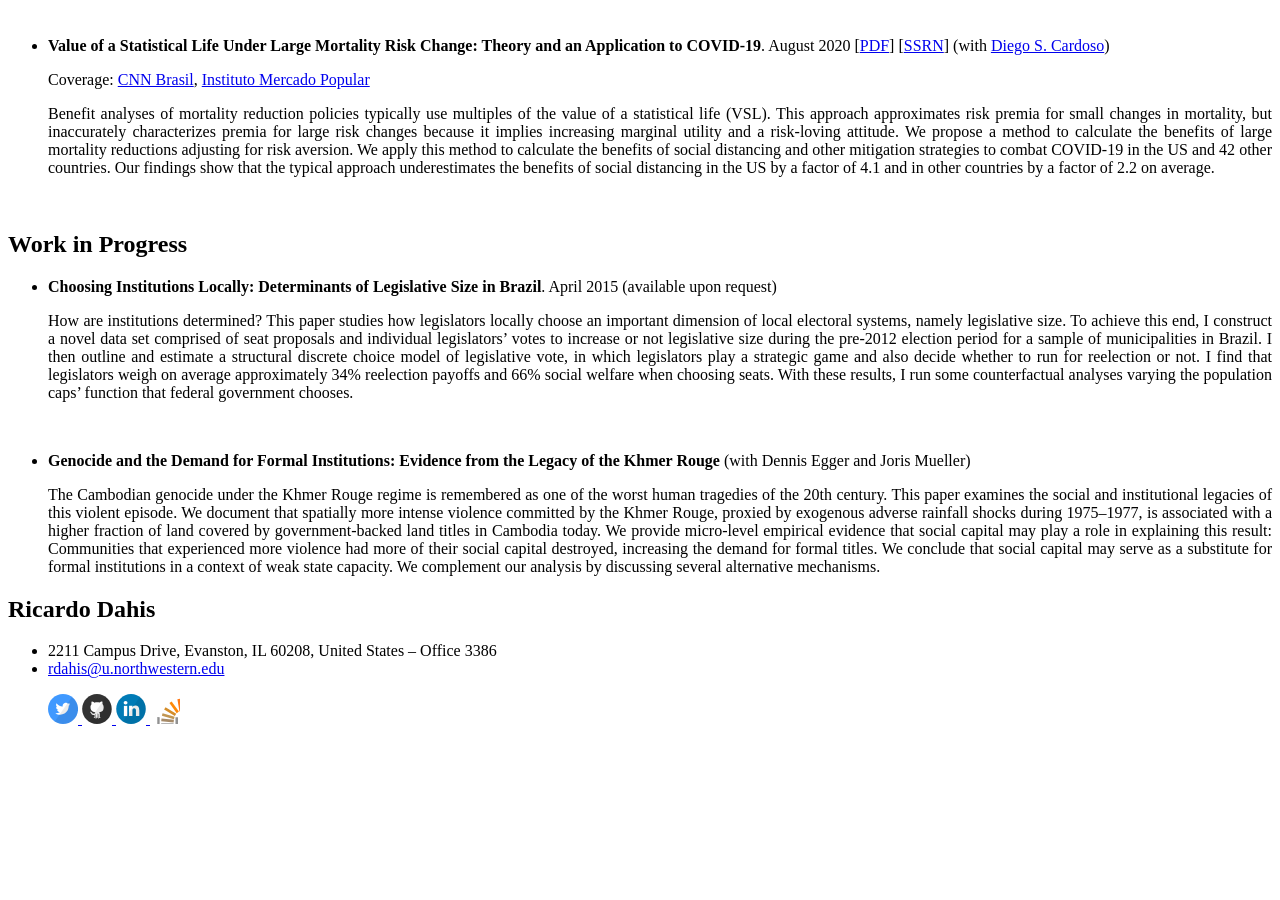
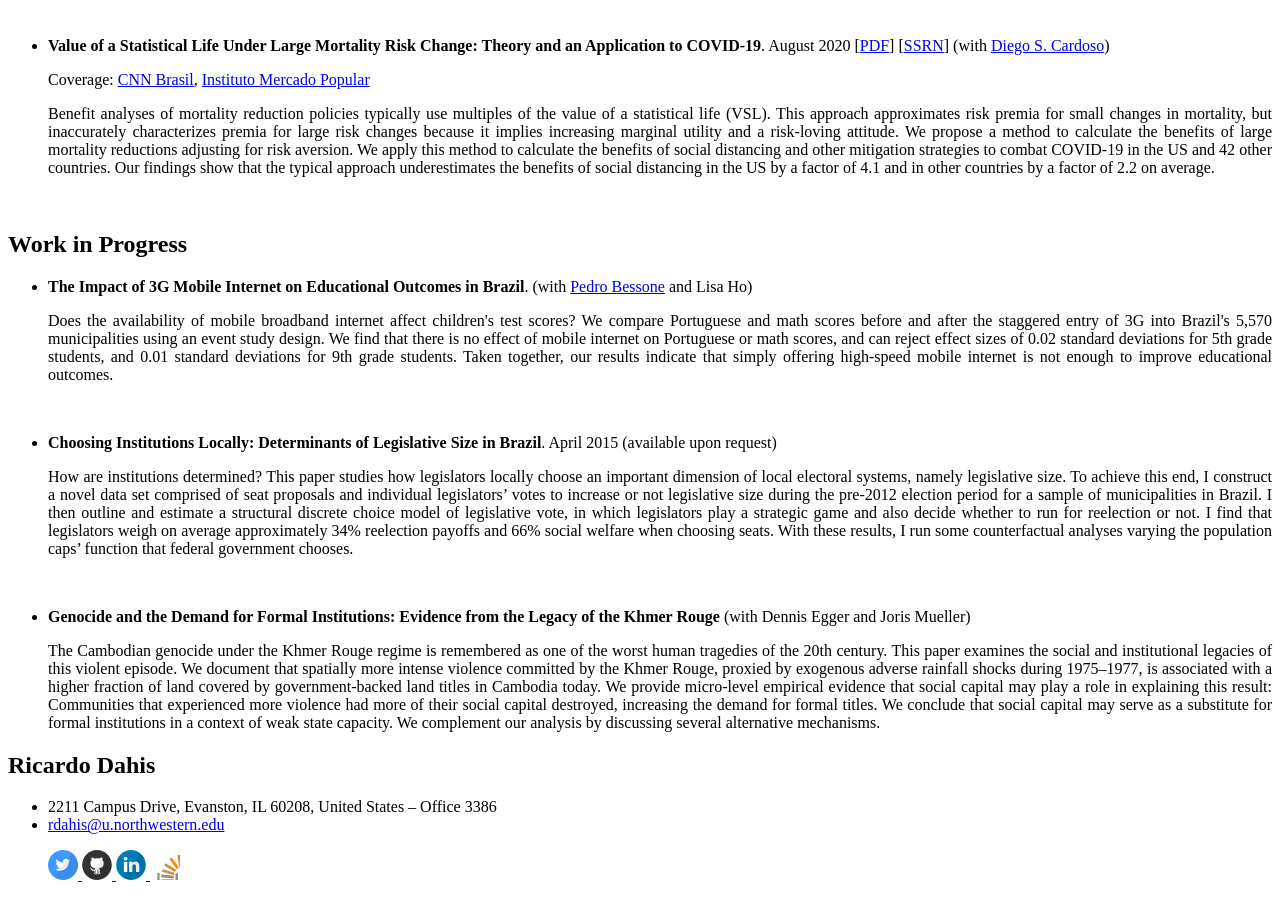
Before and after one commit to rdahis/rdahis.github.io, a Jekyll site: the page built from 1-research.md, in a window 1280 px wide and 900 px high, scrolled down 910 px. Built offline with Jekyll 4.4.1, drawn with Linux system fonts in a browser that asks for light colours; a script that is not in the unit is left out; before the commit the page ends 1654 px from its top, so only the background shows below that.

Commit message:
Update 1-research.md

```diff
--- a/1-research.md
+++ b/1-research.md
@@ -42,6 +42,12 @@ permalink: /research/
 
 # Work in Progress
 
+- **The Impact of 3G Mobile Internet on Educational Outcomes in Brazil**. (with [Pedro Bessone](http://economics.mit.edu/grad/bessone.tepedino) and Lisa Ho)
+
+   <p style="text-align: justify;"> Does the availability of mobile broadband internet affect children's test scores? We compare Portuguese and math scores before and after the staggered entry of 3G into Brazil's 5,570 municipalities using an event study design. We find that there is no effect of mobile internet on Portuguese or math scores, and can reject effect sizes of 0.02 standard deviations for 5th grade students, and 0.01 standard deviations for 9th grade students. Taken together, our results indicate that simply offering high-speed mobile internet is not enough to improve educational outcomes. </p>
+
+<br>
+
 - **Choosing Institutions Locally: Determinants of Legislative Size in Brazil**. April 2015 (available upon request)
 
    <p style="text-align: justify;"> How are institutions determined? This paper studies how legislators locally choose an important dimension of local electoral systems, namely legislative size. To achieve this end, I construct a novel data set comprised of seat proposals and individual legislators’ votes to increase or not legislative size during the pre-2012 election period for a sample of municipalities in Brazil. I then outline and estimate a structural discrete choice model of legislative vote, in which legislators play a strategic game and also decide whether to run for reelection or not. I find that legislators weigh on average approximately 34% reelection payoffs and 66% social welfare when choosing seats. With these results, I run some counterfactual analyses varying the population caps’ function that federal government chooses. </p>
```
